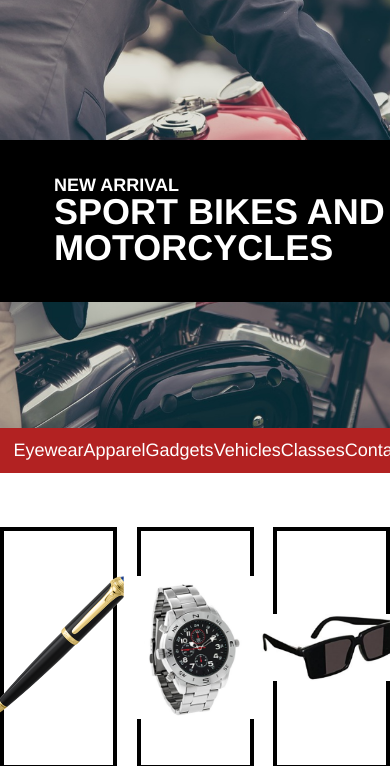
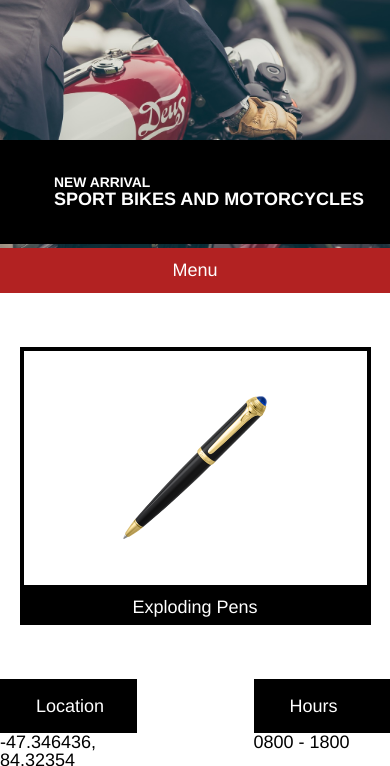
Before and after one commit to alfdav/SecretAgentSupply, a plain HTML site: page index.html in a window 390 px wide. Shown: the part 73-839 px from the top of the page. Drawn offline with Linux system fonts and the light colour scheme.

Commit message:
First Commit

```diff
--- a/index.html
+++ b/index.html
@@ -7,7 +7,7 @@
 		<link rel="stylesheet" type="text/css" href="./resources/css/reset.css">
 	</head>
 	<body>
-		<header id="title" class="title">
+		<header id="mainbanner" class="main-banner">
 			<div class="container">
 				<img src="./resources/logo.png">
 				<span>SECRET AGENT SUPPLY INC.</span>
@@ -26,7 +26,8 @@
 			</div>
 
 			<!-- a list lol -->
-			<ul class="topnav">
+			<nav>
+				<ul class="container">
 					<li>Eyewear</li>
 					<li>Apparel</li>
 					<li>Gadgets</li>
@@ -34,23 +35,27 @@
 					<li>Classes</li>
 					<li>Contact</li>
 				</ul>
-
+			<!--  mobile menu -->
+       		 	<ul class="mobilenav">
+            		<li>Menu</li>
+				</ul>
+			</nav>
 			<!-- products -->
 			<div class="container">
 				<div id="items" class="items">
-					<div class="item">
+					<div class="item pen">
 						<div class="item-img">
 							<img src="./resources/pen.png">
 						</div>
 							<span class="label">Exploding Pens</span>
 					</div>
-					<div class="item">
+					<div class="item watch">
 						<div class="item-img">
 							<img class="image" src="./resources/watch.png">
 						</div>
 							<span class="label">Cellular Watch</span>
 					</div>
-					<div class="item">
+					<div class="item glasses">
 						<div class="item-img">
 							<img src="./resources/glasses.png">
 						</div>
--- a/resources/css/style.css
+++ b/resources/css/style.css
@@ -11,12 +11,12 @@ div {
 	display: block;
 }
 
-.title {
+.main-banner {
 	background-color: black;
 	color: white;
 }
 
-.title .container {
+.main-banner .container {
 	background-color: black;
 	color: white;
 	margin: 0 auto;
@@ -65,12 +65,22 @@ header .company {
 	font-size: 2rem;
 }
 
-.topnav {
+/* navigation */
+
+nav {
 	background-color: firebrick;
 	color: white;
+}
+
+nav ul {
 	display: flex;
-	justify-content: space-around;
-	padding: 0.75rem;
+	align-items: center;
+	justify-content: space-between;
+	padding: 0.75rem 0;
+}
+
+.mobilenav{
+	display: none;
 }
 
 .items, .info-box {
@@ -127,5 +137,66 @@ footer .container {
 /* le queries */
 
 @media screen and (max-width: 1024px) {
+	body {
+		font-size: 16px;
+	}
+	nav ul {
+		display: none;
+	}
+	.mobilenav {
+		display: block;
+		text-align: center;
+	}
+}
 
+@media screen and (max-width: 1024px) {
+	#items .item {
+		width: 47%;
+	}
+	.items .glasses {
+		display: none;
+	}
+	.info {
+		width: 35%;
+	}
 }
+
+@media screen and (max-width: 470px) {
+	body {
+		font-size: 16px;
+	}
+	.banner {
+		height: 15rem;
+	}
+	.healine {
+		width: 100%;
+		padding: 1rem 2rem;
+		top: 10rem;
+	}
+	.headline h4 {
+		font-size: 0.77rem;
+	}
+	.headline h1 {
+		font-size: 1rem;
+	}
+}
+
+@media screen and (max-width: 470px) {
+	#items, .info{
+		display: block;
+		flex-wrap: wrap;
+	}
+	#items .item {
+		width: 90%;
+		margin: auto;
+	}
+	.items .watch {
+		display: none;
+	}
+}
+
+@media only screen and (max-width: 470px) {
+	footer {
+		text-align: center;
+	}
+}
```
Lines whose indentation alone changed are shown as unchanged.
